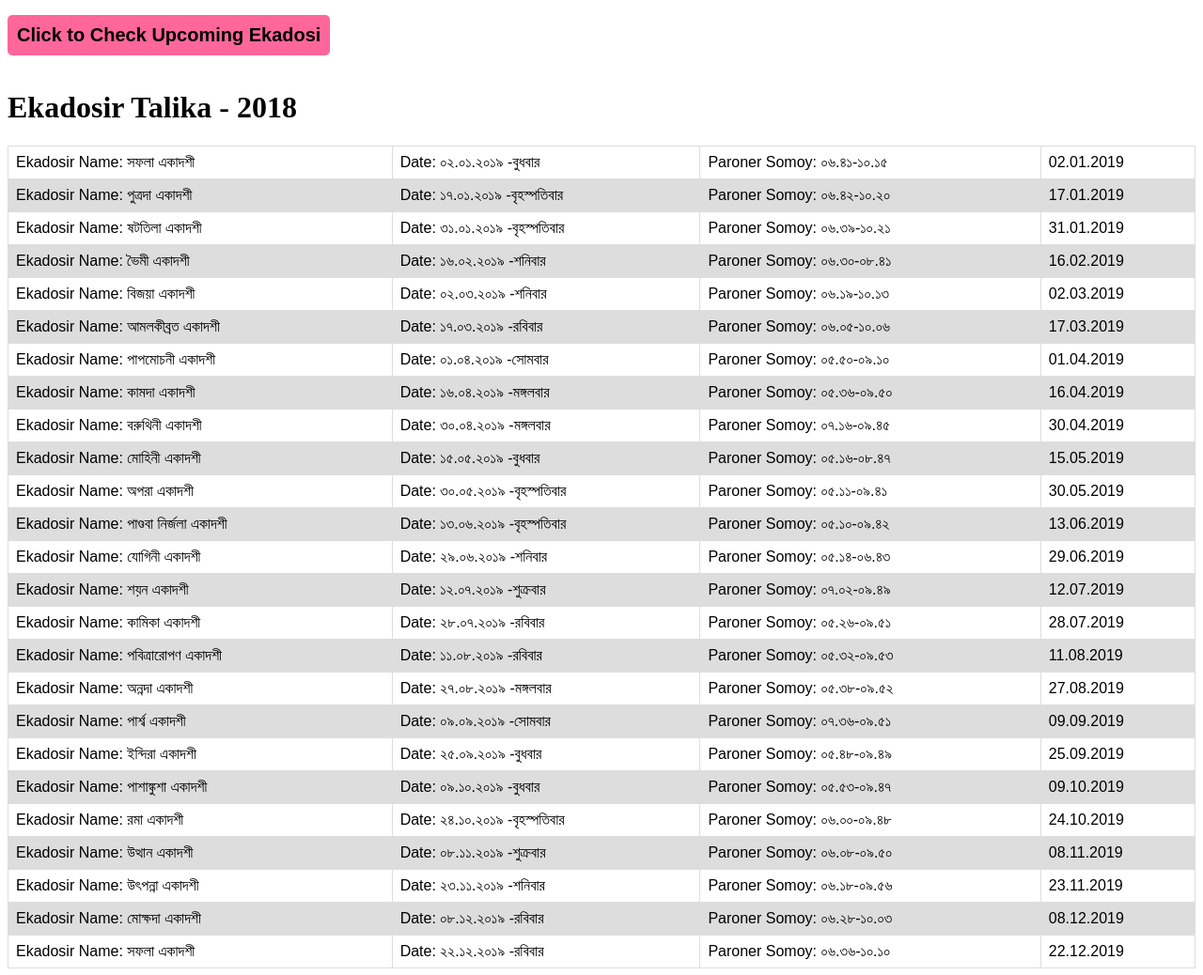
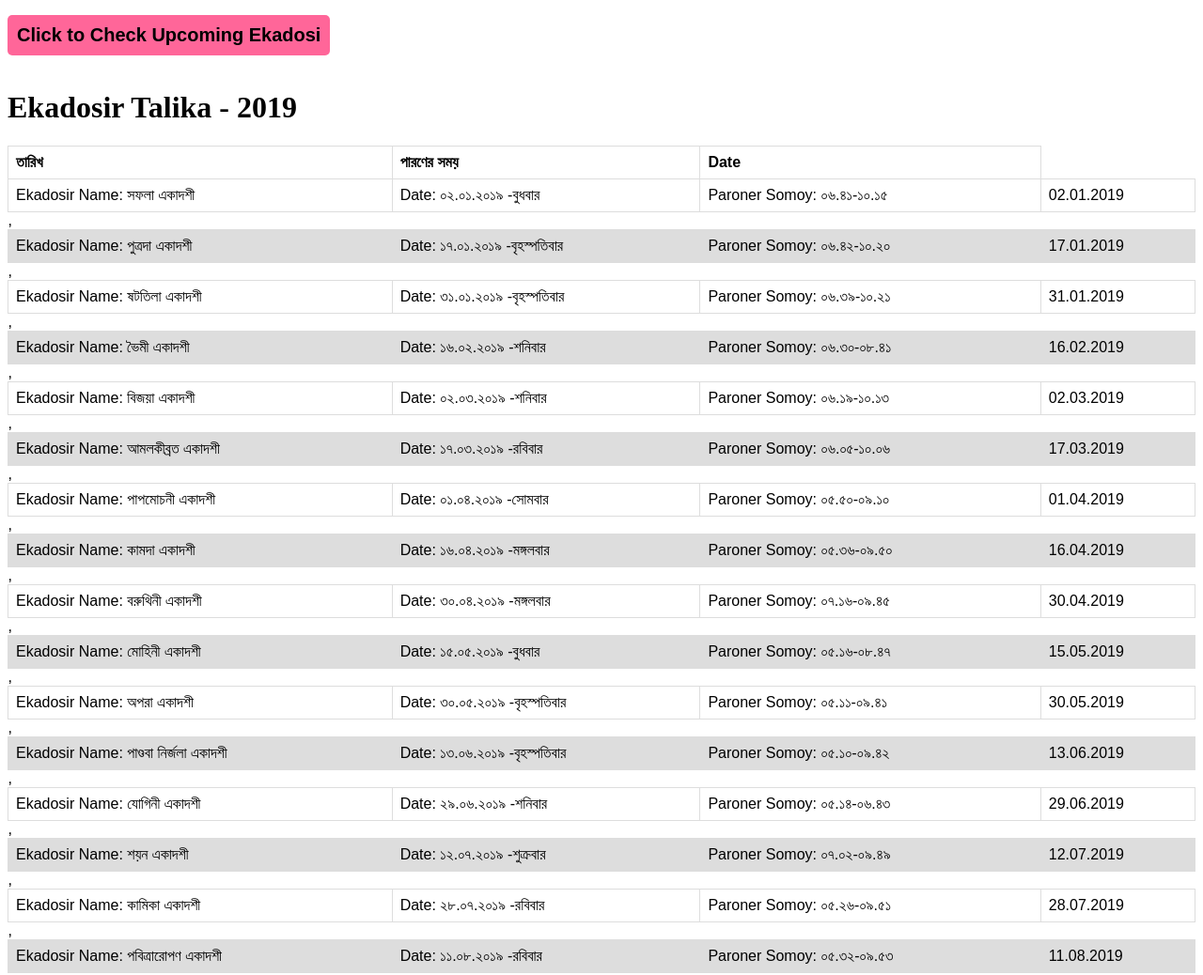
Before and after one commit to helpnode/helpnode.github.io, a plain HTML site: page index.html in a window 1280 px wide. Shown: the top 1038 px of the page at 94% size. Drawn offline with Linux system fonts and the light colour scheme.

Commit message:
update table header

```diff
--- a/index.html
+++ b/index.html
@@ -34,11 +34,20 @@ button{
 </style>
 </head>
 <body>
-
 	<p><button id="send">Click to Check Upcoming Ekadosi</button>
 	<table id="res"></table></p>
-	<h1>Ekadosir Talika - 2018</h1>
-	<table id="tt"></table>
+	<h1>Ekadosir Talika - 2019</h1>
+	<table>
+		<thead>
+			<thএকাদশীর নাম</th>
+			<th>তারিখ</th>
+			<th>পারণের সময়</th>
+			<th>Date</th>
+		</thead>
+		<tbody id="tt">
+
+		</tbody>
+	</table>
 	<script type="text/javascript" src="ekadosi-19.js"></script>
 </body>
 </html>
```
